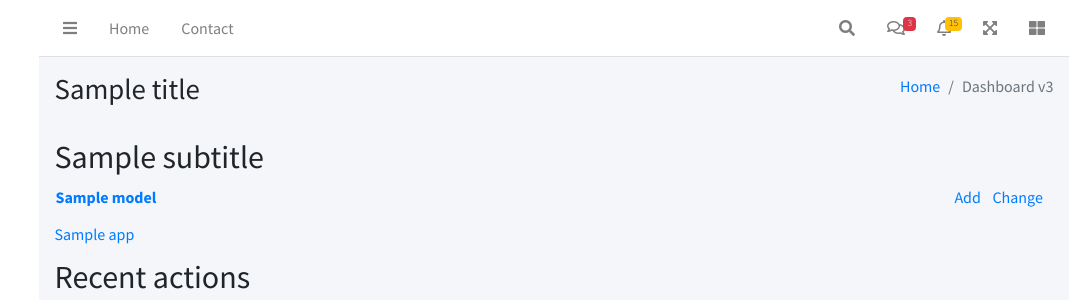
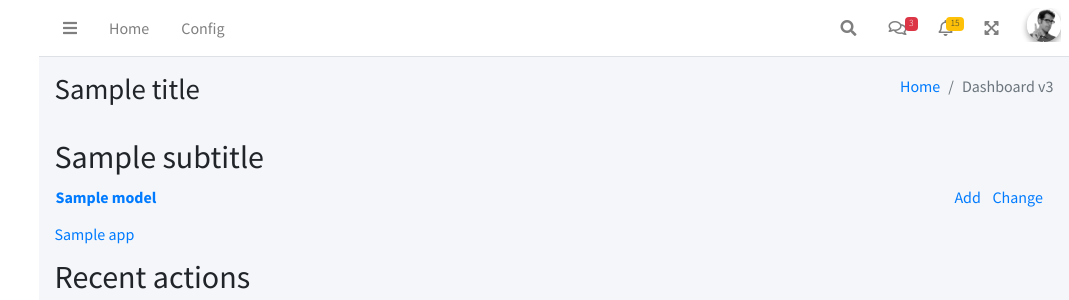
Before and after one commit to riso-tech/one, a Django app: template one/templates/admin/metronic/admin/index.html in a window 1280 px wide. Shown: the top 300 px of the page, without its empty margins (211-1280 px from the left). Run offline with Django 4.2, Linux system fonts and the light colour scheme; the template is opened without the code that fills it: most values are stand-ins (such as "Sample title", 1, 10 or a date in 2020); data that the repository does not hold is empty; parts of the project's set-up code (start-up, migrations or seed data) failed here and were passed over; some libraries are stand-ins or nearby versions.

```diff
--- a/one/templates/admin/adminlte/admin/partials/navbar.html
+++ b/one/templates/admin/adminlte/admin/partials/navbar.html
@@ -10,7 +10,7 @@
       <a href="index3.html" class="nav-link">Home</a>
     </li>
     <li class="nav-item d-none d-sm-inline-block">
-        <a href="#" class="nav-link">Contact</a>
+      <a href="/admin/constance/config/" class="nav-link">Config</a>
     </li>
   </ul>
 
@@ -128,10 +128,19 @@
         <i class="fas fa-expand-arrows-alt"></i>
       </a>
     </li>
-      <li class="nav-item">
-        <a class="nav-link" data-widget="control-sidebar" data-slide="true" href="#" role="button">
-          <i class="fas fa-th-large"></i>
-        </a>
+    <li class="nav-item" data-widget="control-sidebar" data-slide="true">
+      <div class="user-panel d-flex">
+        <div class="image">
+          <img src="{% static 'adminlte/img/user2-160x160.jpg' %}" class="img-circle elevation-2" alt="User Image">
+        </div>
+{#        <div class="info">#}
+{#          <a href="#" class="d-block">Alexander Pierce</a>#}
+{#        </div>#}
+      </div>
+
+      {#      <a class="nav-link" data-widget="control-sidebar" data-slide="true" href="#" role="button">#}
+      {#        <i class="fas fa-th-large"></i>#}
+      {#      </a>#}
     </li>
   </ul>
 </nav>
```
Lines whose indentation alone changed are shown as unchanged.
